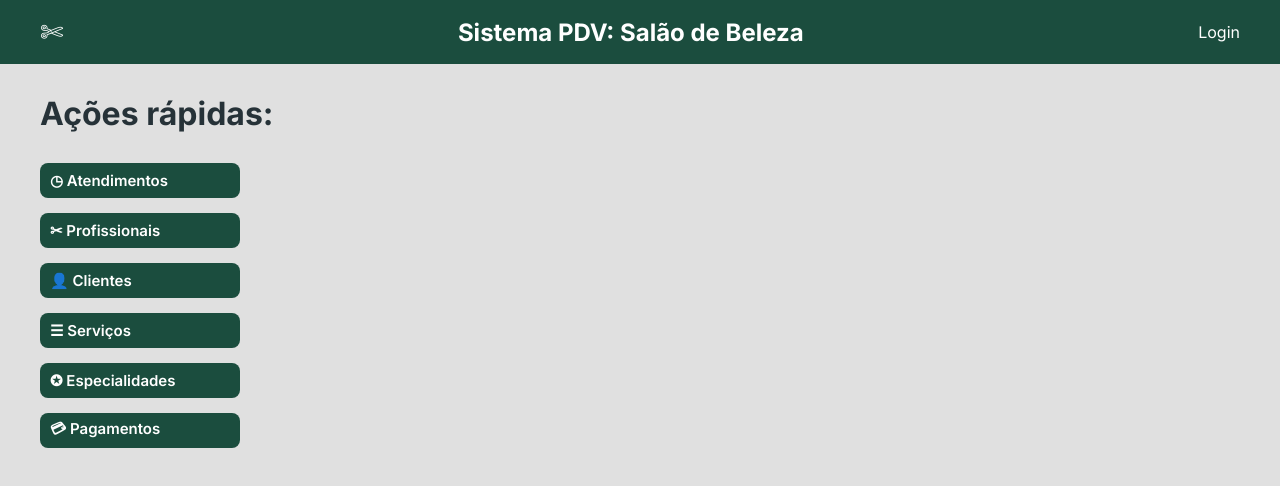
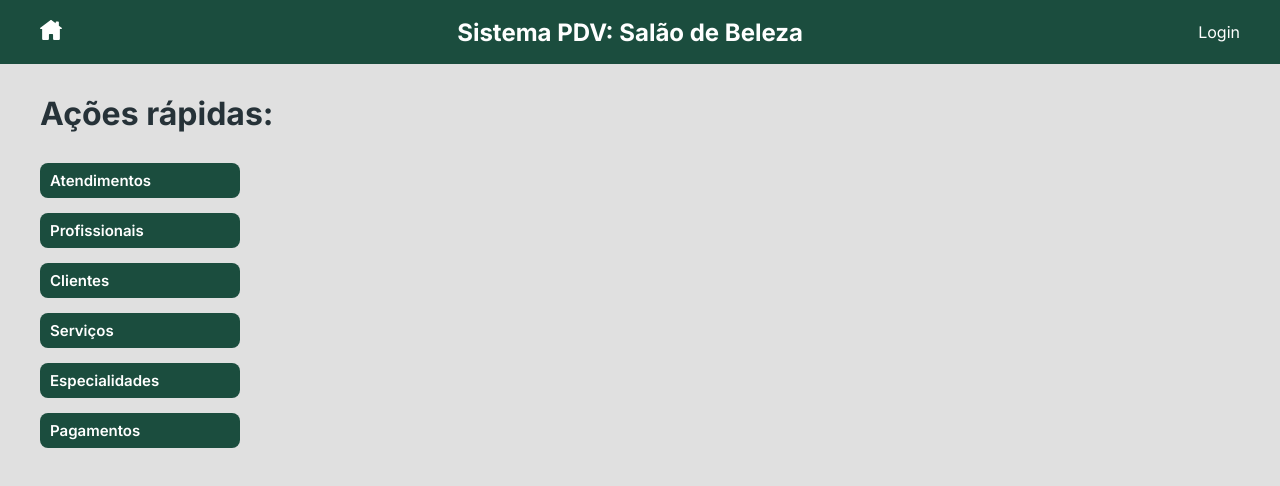
Before and after one commit to cauerg44/salon-manager, a React (Vite) app in the folder beauty-core-frontend/: page /general in a window 1280 px wide. Shown: the top 486 px of the page. Built offline with nearby package versions, Linux system fonts and the light colour scheme.

Commit message:
refactor: css clean header, home page.

```diff
--- a/beauty-core-frontend/src/components/Header/index.tsx
+++ b/beauty-core-frontend/src/components/Header/index.tsx
@@ -3,6 +3,7 @@ import { useContext } from 'react';
 import './styles.css';
 import { Link } from 'react-router-dom';
 import { ContextProfessionalLogged } from '../../utils/context-professional-logged.ts';
+import homeIcon from '../../assets/bcf-home-icon.svg';
 
 export default function Header() {
 
@@ -12,7 +13,7 @@ export default function Header() {
     <header>
       <nav className='bcf-container-1200px'>
         <Link to={"/home"}>
-          <span>✄</span>
+          <img src={homeIcon} alt="Tela inicial" />
         </Link>
 
         <Link to={"/"}>
--- a/beauty-core-frontend/src/components/Header/styles.css
+++ b/beauty-core-frontend/src/components/Header/styles.css
@@ -25,9 +25,9 @@ header h3 {
   cursor: pointer;
 }
 
-header span {
-  color: white;
-  font-size: 28px;
+header img {
+  height: 22px;
+  width: 22px;
   cursor: pointer;
 }
 
--- a/beauty-core-frontend/src/routes/ClientHome/General/index.tsx
+++ b/beauty-core-frontend/src/routes/ClientHome/General/index.tsx
@@ -8,20 +8,20 @@ export default function General() {
       <div className='bcf-general-modal'>
         <h2>Ações rápidas:</h2>
         <div className='bcf-actions-items-general'>
-          <div className='bcf-action-item'>◷ Atendimentos</div>
-          <div className='bcf-action-item'>✂︎ Profissionais</div>
+          <div className='bcf-action-item'>Atendimentos</div>
+          <div className='bcf-action-item'>Profissionais</div>
 
           <Link to={"/clients"}>
-            <div className='bcf-action-item'>👤︎ Clientes</div>
+            <div className='bcf-action-item'>Clientes</div>
           </Link>
 
-          <div className='bcf-action-item'>☰ Serviços</div>
+          <div className='bcf-action-item'>Serviços</div>
 
           <Link to={"/specializations"}>
-            <div className='bcf-action-item'>✪ Especialidades</div>
+            <div className='bcf-action-item'>Especialidades</div>
           </Link>
 
-          <div className='bcf-action-item'>💳︎ Pagamentos</div>
+          <div className='bcf-action-item'>Pagamentos</div>
         </div>
       </div>
     </section>
```
